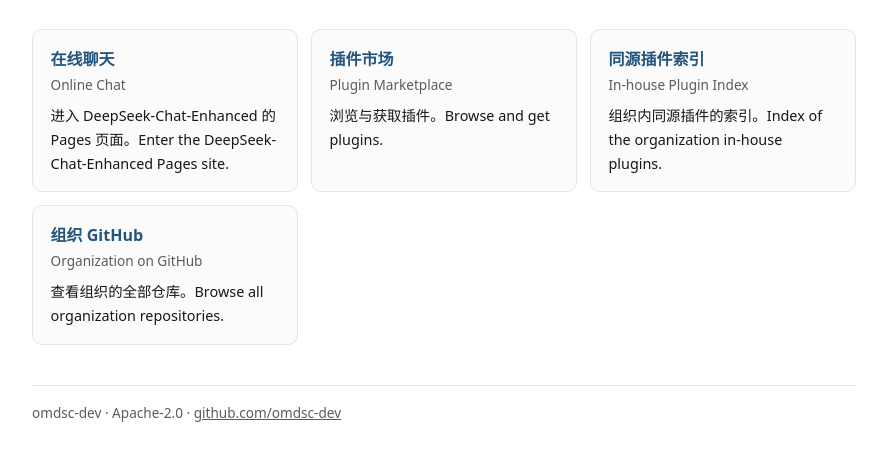
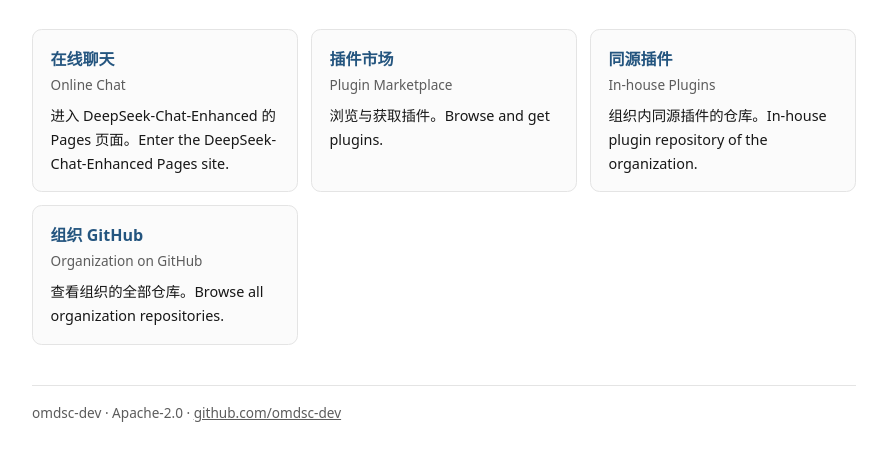
Before and after one commit to omds-chat/omds-chat.github.io, a plain HTML site: page index.html in a window 1280 px wide. Shown: the part 123-584 px from the top of the page, without its empty margins (196-1083 px from the left). Drawn offline with Linux system fonts and the light colour scheme.

Commit message:
docs: trim the README to repository scope and fix the stale plugin link
- link the organization positioning to the .github profile READMEs instead of
  restating it, and name DeepSeek-Chat-Enhanced as the main product whose pages
  entry is served through chat/
- replace the directory table with a Unicode tree and drop the duplicated
  deployment description and the environment specific preview commands
- point the in-house plugin card at the existing dsc-inner-plugin repository,
  since its previous pages URL no longer resolves

```diff
--- a/index.html
+++ b/index.html
@@ -101,10 +101,10 @@
       </a>
     </li>
     <li>
-      <a class="card" href="https://omdsc-dev.github.io/dsc-inner-plugin/" rel="noopener">
-        <span class="name">同源插件索引</span>
-        <span class="en">In-house Plugin Index</span>
-        <span class="desc">组织内同源插件的索引。Index of the organization in-house plugins.</span>
+      <a class="card" href="https://github.com/omdsc-dev/dsc-inner-plugin" rel="noopener">
+        <span class="name">同源插件</span>
+        <span class="en">In-house Plugins</span>
+        <span class="desc">组织内同源插件的仓库。In-house plugin repository of the organization.</span>
       </a>
     </li>
     <li>
```
Also changed, not shown: 1 other file.
